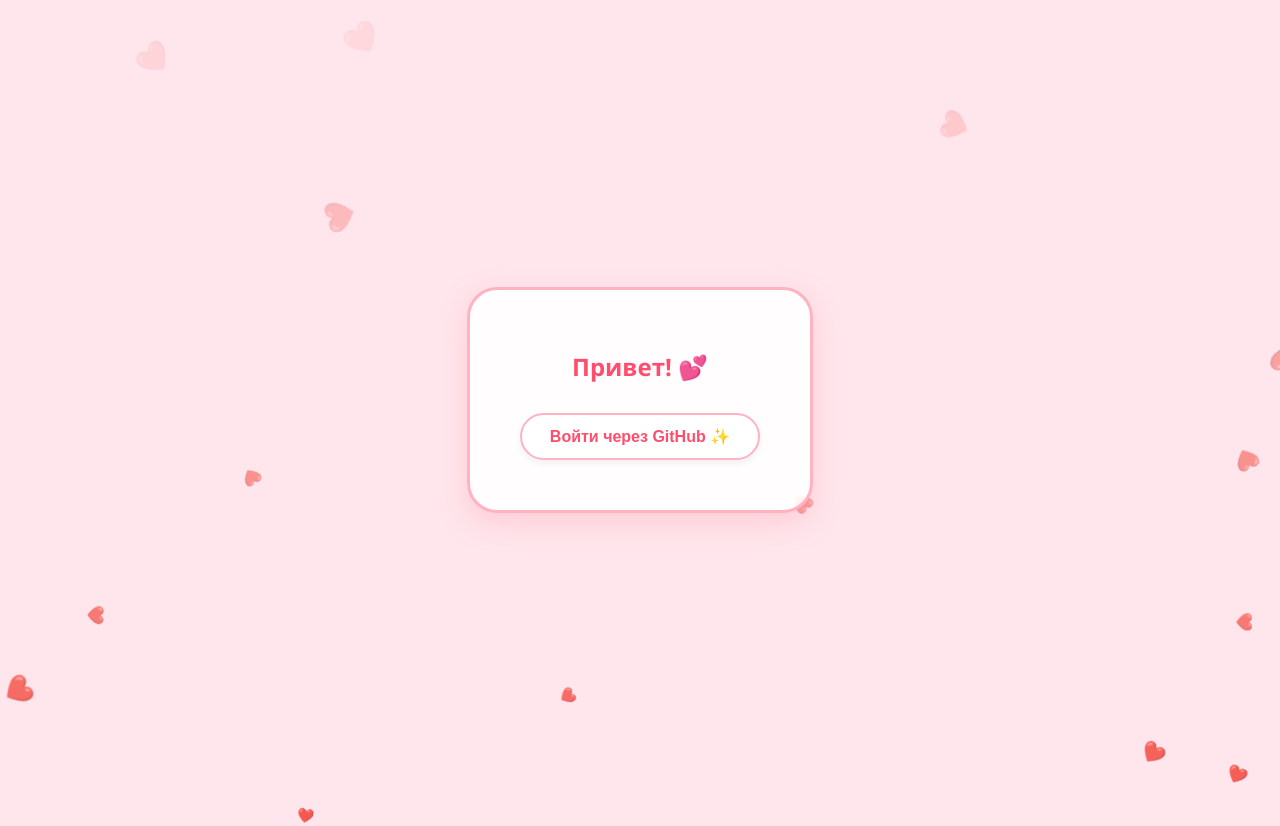
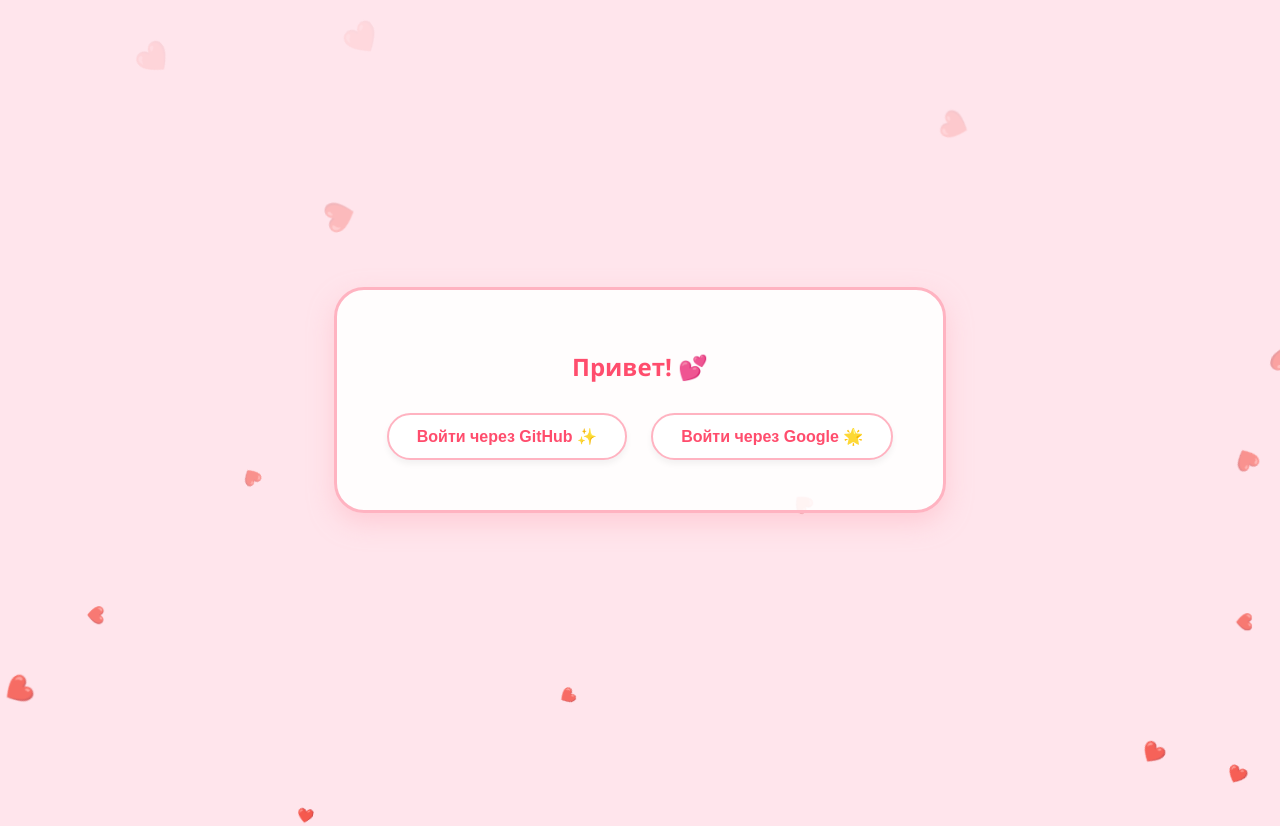
Before and after one commit to roseillses/roseillses.github.io, a plain HTML site: page firebase.html in a window 1280 px wide. Shown: the top 826 px of the page. Drawn offline with Linux system fonts and the light colour scheme; no server answers.

Commit message:
Update firebase.html

```diff
--- a/firebase.html
+++ b/firebase.html
@@ -2,7 +2,7 @@
 <html lang="ru">
 <head>
   <meta charset="UTF-8">
-  <title>Cute GitHub Login</title>
+  <title>Cute Login</title>
   <style>
     body {
       background-color: #ffe5ec; /* Нежно-розовый фон */
@@ -72,34 +72,43 @@
 <div class="card">
   <h2>Привет! 💕</h2>
   <button id="loginBtn">Войти через GitHub ✨</button>
+  <button id="googleLoginBtn">Войти через Google 🌟</button>
   <button id="logoutBtn" style="display:none;">Выйти 💖</button>
 </div>
 
 <!-- Подключаем SDK через ESM-модули -->
 <script type="module">
   import { initializeApp } from 'https://www.gstatic.com/firebasejs/10.8.0/firebase-app.js';
-  import { getAuth, signInWithPopup, GithubAuthProvider, signOut, onAuthStateChanged } from 'https://www.gstatic.com/firebasejs/10.8.0/firebase-auth.js';
+  import { getAuth, signInWithPopup, GithubAuthProvider, GoogleAuthProvider, signOut, onAuthStateChanged } from 'https://www.gstatic.com/firebasejs/10.8.0/firebase-auth.js';
 
   // Конфигурация вашего проекта
   const firebaseConfig = {
-    apiKey:  "AIzaSyDRbQUs_sX9y_Oz6GI-uiRbnBbov_YTZYo", // Вставьте сюда ваш API Key
+    apiKey:  "AIzaSyDRbQUs_sX9y_Oz6GI-uiRbnBbov_YTZYo",
     authDomain: "fjfjf-bf120.firebaseapp.com",
     projectId: "fjfjf-bf120",
     storageBucket: "fjfjf-bf120.appspot.com",
     messagingSenderId: "313859445563",
-    appId: "1:313859445563:web:1ad75f62d5da494c5ddd1e"// Вставьте сюда ваш App ID
+    appId: "1:313859445563:web:1ad75f62d5da494c5ddd1e"
   };
 
   const app = initializeApp(firebaseConfig);
   const auth = getAuth(app);
-  const provider = new GithubAuthProvider();
+
+  const githubProvider = new GithubAuthProvider();
+  const googleProvider = new GoogleAuthProvider();
 
   const loginBtn = document.getElementById('loginBtn');
+  const googleLoginBtn = document.getElementById('googleLoginBtn');
   const logoutBtn = document.getElementById('logoutBtn');
 
-  // Логика входа
+  // Логика входа GitHub
   loginBtn.addEventListener('click', () => {
-    signInWithPopup(auth, provider).catch(err => console.error(err));
+    signInWithPopup(auth, githubProvider).catch(err => console.error(err));
+  });
+
+  // Логика входа Google
+  googleLoginBtn.addEventListener('click', () => {
+    signInWithPopup(auth, googleProvider).catch(err => console.error(err));
   });
 
   // Логика выхода
@@ -111,9 +120,11 @@
   onAuthStateChanged(auth, (user) => {
     if (user) {
       loginBtn.style.display = 'none';
+      googleLoginBtn.style.display = 'none';
       logoutBtn.style.display = 'inline-block';
     } else {
       loginBtn.style.display = 'inline-block';
+      googleLoginBtn.style.display = 'inline-block';
       logoutBtn.style.display = 'none';
     }
   });
```
